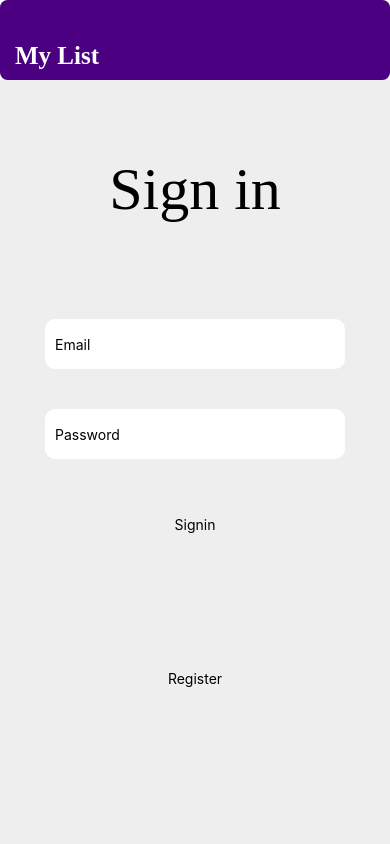
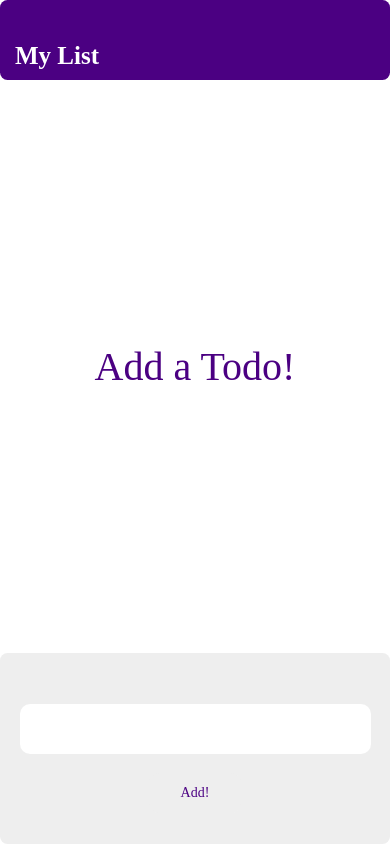
Before and after one commit to RyanLarge13/Mobile-Todos-Android, a React Native app: screen / in a window 390 px wide. Built offline with nearby package versions, Linux system fonts and the light colour scheme.

Commit message:
Deleting the user signin and user signup componwnts and sticking with a simple app that uses AsyncStorage.

```diff
--- a/App.js
+++ b/App.js
@@ -1,37 +1,67 @@
+import React, { useState, useEffect } from "react";
 import { StatusBar } from "expo-status-bar";
 import { StyleSheet, Text, View, TextInput } from "react-native";
+import { useFonts } from "expo-font";
+import AsyncStorage from "@react-native-async-storage/async-storage";
 import Header from "./components/Header.jsx";
 import List from "./components/List.jsx";
 import Add from "./components/Add.jsx";
-import Signin from "./components/Signin.jsx";
-import Signup from "./components/Signup.jsx";
-import React, { useState } from "react";
-import { useFonts } from "expo-font";
 import AppLoading from "expo-app-loading";
 
 const App = () => {
   const [list, setList] = useState([]);
-  const [user, setUser] = useState(false);
-  const [signup, setSignup] = useState(false);
 
-  const handleAdd = (text) => {
+  useEffect(() => {
+    const getAllTodos = async () => {
+      try {
+        const allOfYourTodos = await AsyncStorage.getAllKeys();
+        const savedTodos = await AsyncStorage.multiGet(allOfYourTodos);
+        savedTodos.map((item) => {
+          const storedItem = {
+            id: item[0],
+            text: item[1],
+          };
+          setList((prev) => [...prev, storedItem]);
+        });
+      } catch (err) {
+        console.log(err);
+      }
+    };
+    getAllTodos();
+  }, []);
+
+  const handleAdd = async (text) => {
     if (text === "") return;
     const newItem = {
       id: Math.floor(Math.random() * 26973568076536793),
       text: text,
     };
+    await setStorage(newItem);
     setList((prev) => [...prev, newItem]);
   };
 
-  const handleDelete = (id) => {
-    const newList = list.filter(todo => todo.id !== id);
+  const handleDelete = async (id) => {
+    try {
+      await AsyncStorage.removeItem(id);
+      const newList = list.filter((todo) => todo.id !== id);
       setList(newList);
+    } catch (err) {
+      console.log(err);
+    }
+  };
+
+  const setStorage = async (todo) => {
+    try {
+      await AsyncStorage.setItem(todo.id.toString(), todo.text);
+      const savedTodo = await AsyncStorage.getItem(todo.id.toString());
+    } catch (err) {
+      console.log(err);
+    }
   };
 
   return (
     <>
       <Header />
-      {user ? (
       <View style={styles.fullView}>
         {list.length > 0 ? (
           <List list={list} deleteItem={(id) => handleDelete(id)} />
@@ -42,18 +72,6 @@ const App = () => {
         )}
         <Add onAdd={(text) => handleAdd(text)} />
       </View>
-      ) : (
-        <View style={styles.fullView}>
-          {signup ? (
-            <Signup onSigninPress={(bool) => setSignup(bool)} />
-          ) : (
-            <Signin
-              onSubmit={(bool) => setUser(bool)}
-              onRegisterPress={(bool) => setSignup(bool)}
-            />
-          )}
-        </View>
-      )}
     </>
   );
 };
--- a/components/Signin.jsx
+++ /dev/null
@@ -1,57 +0,0 @@
-import { View, Text, TextInput, Pressable, StyleSheet } from "react-native";
-
-const Signin = ({ onSubmit, onRegisterPress }) => {
-  return (
-    <View style={styles.form}>
-      <Text style={styles.heading}>Sign in</Text>
-      <TextInput style={styles.input} placeholder="Email"></TextInput>
-      <TextInput style={styles.input} placeholder="Password"></TextInput>
-      <Pressable onPress={() => onSubmit(true)} style={styles.button}>
-        <Text>Signin</Text>
-      </Pressable>
-      <Text onPress={() => onRegisterPress(true)} style={styles.register}>
-        Register
-      </Text>
-    </View>
-  );
-};
-
-const styles = StyleSheet.create({
-  heading: {
-    fontSize: 60,
-    fontFamily: "serif",
-    textAlign: "center",
-    marginVertical: 75,
-  },
-  form: {
-    flex: 3,
-    justifyContent: "flex-start",
-    alignItems: "center",
-    backgroundColor: "#eee",
-  },
-  input: {
-    marginVertical: 20,
-    elevation: 5,
-    width: 300,
-    height: 50,
-    borderRadius: 10,
-    backgroundColor: "#fff",
-    paddingHorizontal: 10,
-  },
-  button: {
-    marginVertical: 25,
-    alignItems: "center",
-    justifyContent: "center",
-    paddingVertical: 12,
-    paddingHorizontal: 32,
-    borderRadius: 10,
-    elevation: 3,
-    backgroundColor: "#eee",
-  },
-  register: {
-    textAlign: "center",
-    marginVertical: 100,
-  },
-});
-
-export default Signin;
--- a/components/Signup.jsx
+++ /dev/null
@@ -1,58 +0,0 @@
-import { View, Text, TextInput, Pressable, StyleSheet } from "react-native";
-
-const Signup = ({ onSigninPress }) => {
-  return (
-    <View style={styles.form}>
-      <Text style={styles.heading}>Register</Text>
-      <TextInput style={styles.input} placeholder="Username"></TextInput>
-      <TextInput style={styles.input} placeholder="Email"></TextInput>
-      <TextInput style={styles.input} placeholder="Password"></TextInput>
-      <Pressable style={styles.button}>
-        <Text>Finish</Text>
-      </Pressable>
-      <Text onPress={() => onSigninPress(false)} style={styles.signin}>
-        Signin
-      </Text>
-    </View>
-  );
-};
-
-const styles = StyleSheet.create({
-  heading: {
-    fontSize: 60,
-    fontFamily: "serif",
-    textAlign: "center",
-    marginVertical: 50,
-  },
-  form: {
-    flex: 3,
-    justifyContent: "flex-start",
-    alignItems: "center",
-    backgroundColor: "#eee",
-  },
-  input: {
-    marginVertical: 20,
-    elevation: 5,
-    width: 300,
-    height: 50,
-    borderRadius: 10,
-    backgroundColor: "#fff",
-    paddingHorizontal: 10,
-  },
-  button: {
-    marginVertical: 25,
-    alignItems: "center",
-    justifyContent: "center",
-    paddingVertical: 12,
-    paddingHorizontal: 32,
-    borderRadius: 10,
-    elevation: 3,
-    backgroundColor: "#eee",
-  },
-  signin: {
-    textAlign: "center",
-    marginVertical: 100,
-  },
-});
-
-export default Signup;
--- a/package.json
+++ b/package.json
@@ -9,6 +9,7 @@
     "web": "expo start --web"
   },
   "dependencies": {
+    "@react-native-async-storage/async-storage": "^1.17.11",
     "expo": "~46.0.16",
     "expo-app-loading": "^2.1.1",
     "expo-font": "~10.2.0",
```
Also changed, not shown: 1 other file (tests, documents, lock files or other folders). Lines whose indentation alone changed are shown as unchanged.
